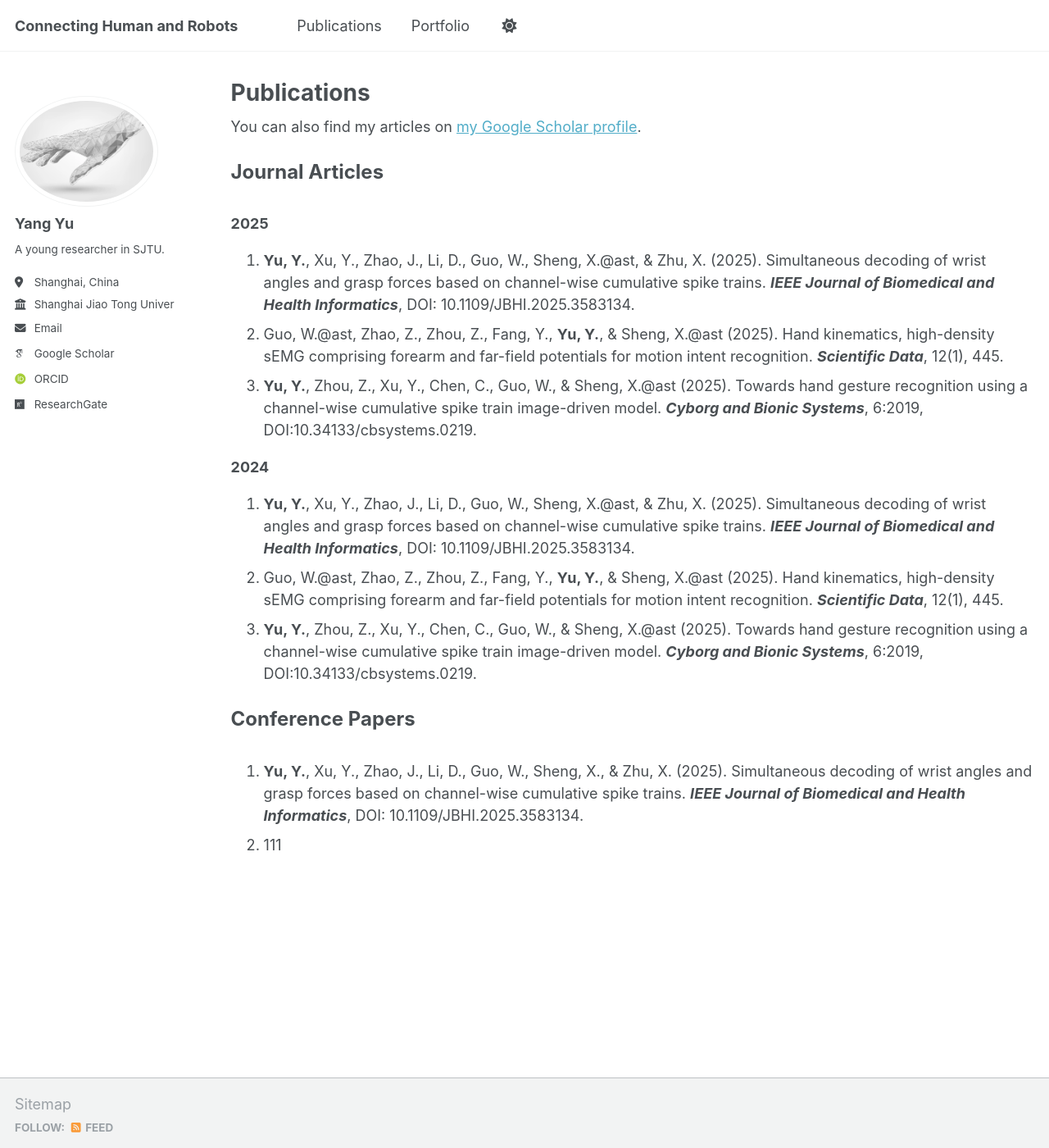
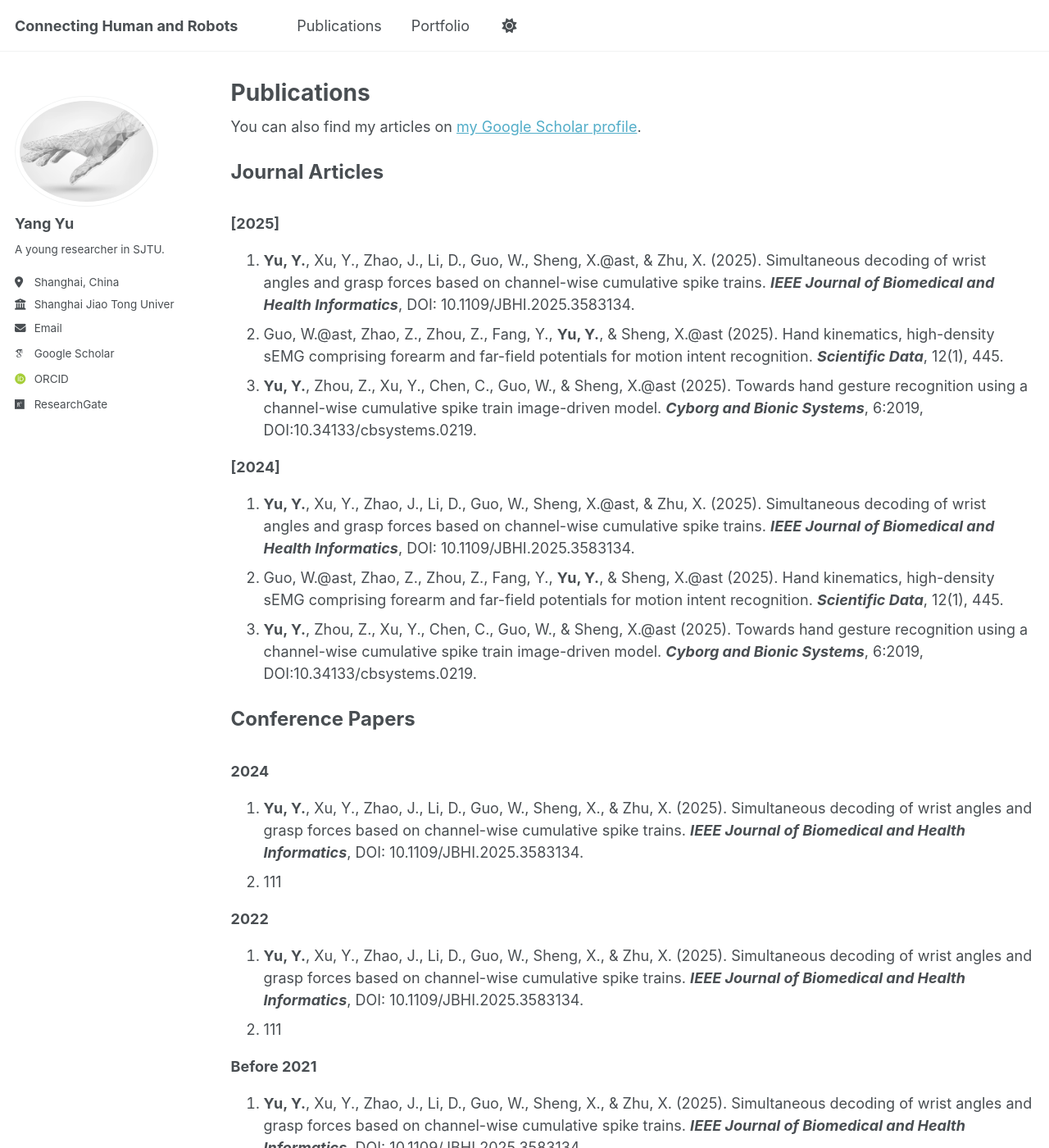
Before and after one commit to Yu-SJTUMRI/Yu-SJTUMRI.github.io, a Jekyll site: the page built from _pages/publications.html, in a window 1280 px wide and 1400 px high. Shown: the whole window at 82% size. Built offline with Jekyll 4.4.1, drawn with Linux system fonts in a browser that asks for light colours; some web fonts are replaced; a script that is not in the unit is left out.

Commit message:
Update publications.html

```diff
--- a/_pages/publications.html
+++ b/_pages/publications.html
@@ -35,7 +35,7 @@ author_profile: true
 
 <p style="font-size: 24px;"><b>Journal Articles</b></p>
 
-<b>2025</b>
+<b>[2025]</b>
 <ol>
   <li><b>Yu, Y.</b>, Xu, Y., Zhao, J., Li, D., Guo, W., Sheng, X.@ast, & Zhu, X. (2025). Simultaneous decoding of wrist angles and grasp forces based on channel-wise cumulative spike trains. <i><b>IEEE Journal of Biomedical and Health Informatics</b></i>, DOI: 10.1109/JBHI.2025.3583134.</li>
   <li>Guo, W.@ast, Zhao, Z., Zhou, Z., Fang, Y., <b>Yu, Y.</b>, & Sheng, X.@ast (2025). Hand kinematics, high-density sEMG comprising forearm and far-field potentials for motion intent recognition. <i><b>Scientific Data</b></i>, 12(1), 445.</li>
@@ -43,7 +43,7 @@ author_profile: true
 </ol>
 
 
-<b>2024</b>
+<b>[2024]</b>
 <ol>
   <li><b>Yu, Y.</b>, Xu, Y., Zhao, J., Li, D., Guo, W., Sheng, X.@ast, & Zhu, X. (2025). Simultaneous decoding of wrist angles and grasp forces based on channel-wise cumulative spike trains. <i><b>IEEE Journal of Biomedical and Health Informatics</b></i>, DOI: 10.1109/JBHI.2025.3583134.</li>
   <li>Guo, W.@ast, Zhao, Z., Zhou, Z., Fang, Y., <b>Yu, Y.</b>, & Sheng, X.@ast (2025). Hand kinematics, high-density sEMG comprising forearm and far-field potentials for motion intent recognition. <i><b>Scientific Data</b></i>, 12(1), 445.</li>
@@ -52,7 +52,22 @@ author_profile: true
 
 <p style="font-size: 24px;"><b>Conference Papers</b></p>
 
+<b>2024</b>
 <ol>
   <li><b>Yu, Y.</b>, Xu, Y., Zhao, J., Li, D., Guo, W., Sheng, X., & Zhu, X. (2025). Simultaneous decoding of wrist angles and grasp forces based on channel-wise cumulative spike trains. <i><b>IEEE Journal of Biomedical and Health Informatics</b></i>, DOI: 10.1109/JBHI.2025.3583134.</li>
   <li>111</li>
 </ol>
+
+
+<b>2022</b>
+<ol>
+  <li><b>Yu, Y.</b>, Xu, Y., Zhao, J., Li, D., Guo, W., Sheng, X., & Zhu, X. (2025). Simultaneous decoding of wrist angles and grasp forces based on channel-wise cumulative spike trains. <i><b>IEEE Journal of Biomedical and Health Informatics</b></i>, DOI: 10.1109/JBHI.2025.3583134.</li>
+  <li>111</li>
+</ol>
+
+
+<b>Before 2021</b>
+<ol>
+  <li><b>Yu, Y.</b>, Xu, Y., Zhao, J., Li, D., Guo, W., Sheng, X., & Zhu, X. (2025). Simultaneous decoding of wrist angles and grasp forces based on channel-wise cumulative spike trains. <i><b>IEEE Journal of Biomedical and Health Informatics</b></i>, DOI: 10.1109/JBHI.2025.3583134.</li>
+  <li>111</li>
+</ol>
```
